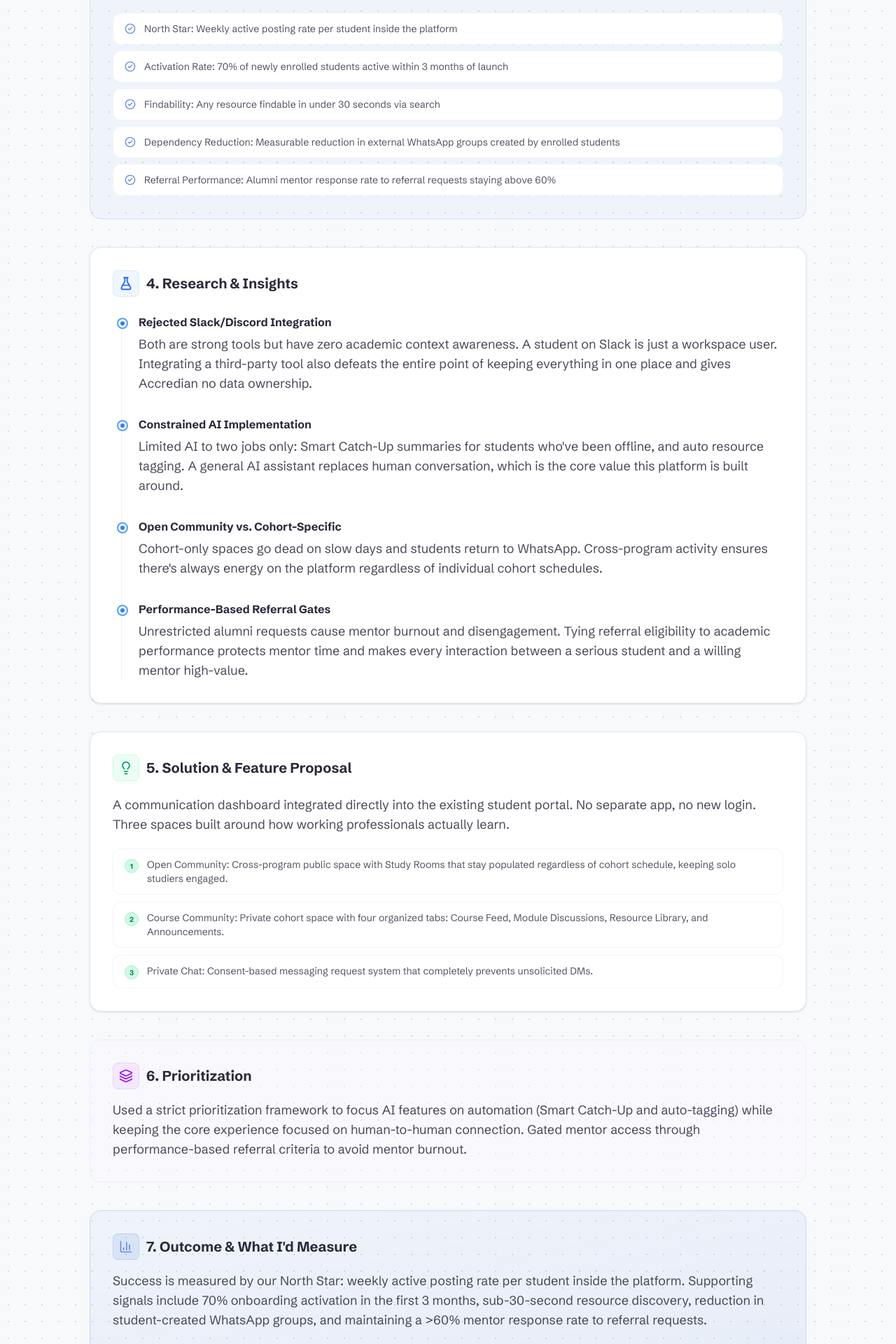
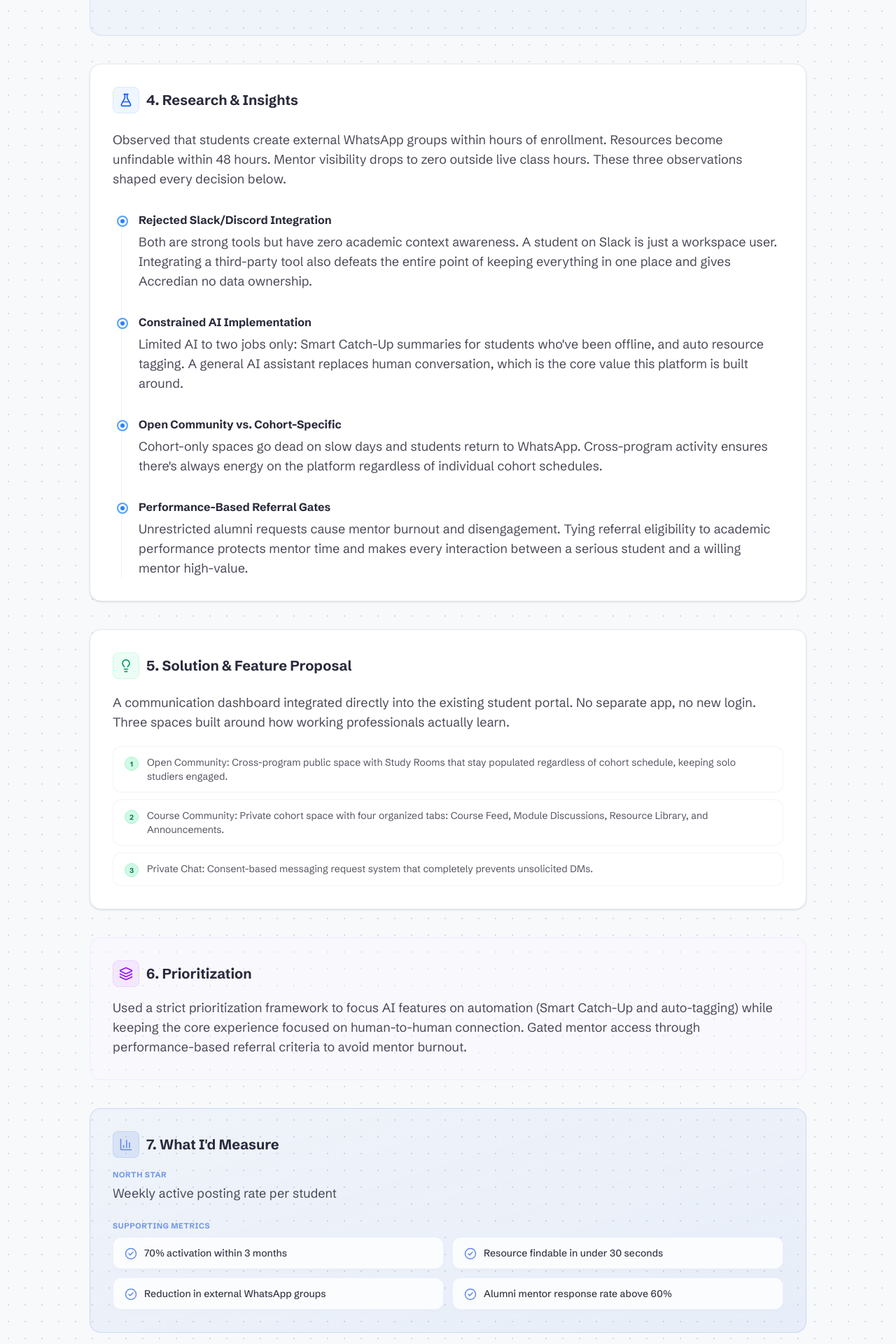
Before and after one commit to Ujjaval0/Product_portfolio, a Next.js app: page /work/accredian-connect in a window 1280 px wide. Shown: the part 1700-3620 px from the top of the page at 70% size. Built offline with nearby package versions, Linux system fonts and the light colour scheme.

Commit message:
mission complete

```diff
--- a/src/app/work/[slug]/page.tsx
+++ b/src/app/work/[slug]/page.tsx
@@ -130,11 +130,14 @@ export default async function CaseStudyPage({ params }: PageProps) {
               <div className="p-2 rounded-lg bg-accent/10 border border-accent/20">
                 <Target className="h-5 w-5 text-accent" />
               </div>
-              <h2 className="font-sans text-xl font-bold text-dark">3. Goal & Success Metrics</h2>
+              <h2 className="font-sans text-xl font-bold text-dark">
+                {project.goalMetrics.metrics && project.goalMetrics.metrics.length > 0 ? "3. Goal & Success Metrics" : "3. Goal"}
+              </h2>
             </div>
 
             <p className="font-normal text-dark/85 mb-5">{project.goalMetrics.goal}</p>
 
+            {project.goalMetrics.metrics && project.goalMetrics.metrics.length > 0 && (
               <div className="space-y-2">
                 {project.goalMetrics.metrics.map((metric, idx) => (
                   <div key={idx} className="flex items-start gap-3 bg-white rounded-xl border border-accent/10 px-4 py-3">
@@ -143,6 +146,7 @@ export default async function CaseStudyPage({ params }: PageProps) {
                   </div>
                 ))}
               </div>
+            )}
           </div>
 
           {/* ── Section 4: Research / Insights ── */}
@@ -153,6 +157,12 @@ export default async function CaseStudyPage({ params }: PageProps) {
               </div>
               <h2 className="font-sans text-xl font-bold text-dark">4. Research & Insights</h2>
             </div>
+
+            {project.researchIntro && (
+              <p className="text-dark/85 font-normal mb-8 leading-relaxed">
+                {project.researchIntro}
+              </p>
+            )}
 
             <div className="relative border-l border-warm-border/60 pl-6 ml-3 space-y-8">
               {project.research.map((item, idx) => (
@@ -209,9 +219,32 @@ export default async function CaseStudyPage({ params }: PageProps) {
               <div className="p-2 rounded-lg bg-accent/15 border border-accent/20">
                 <BarChart3 className="h-5 w-5 text-accent" />
               </div>
-              <h2 className="font-sans text-xl font-bold text-dark">7. Outcome & What I'd Measure</h2>
+              <h2 className="font-sans text-xl font-bold text-dark">
+                {project.measurementPoints ? "7. What I'd Measure" : "7. Outcome & What I'd Measure"}
+              </h2>
             </div>
-            <p className="font-normal text-dark/85">{project.measurement}</p>
+            {project.measurementPoints ? (
+              <div className="space-y-6">
+                <div>
+                  <span className="text-[11px] font-bold uppercase tracking-wider text-accent/90 block mb-1">North Star</span>
+                  <p className="text-lg font-bold text-dark">{project.measurementPoints.northStar}</p>
+                </div>
+
+                <div className="space-y-2">
+                  <span className="text-[11px] font-bold uppercase tracking-wider text-accent/90 block mb-2">Supporting Metrics</span>
+                  <div className="grid sm:grid-cols-2 gap-3">
+                    {project.measurementPoints.points.map((point, idx) => (
+                      <div key={idx} className="flex items-start gap-2.5 bg-white/80 backdrop-blur-xs rounded-xl border border-accent/10 px-4 py-3 shadow-[0_2px_8px_rgba(26,26,26,0.02)]">
+                        <CheckCircle2 className="h-4.5 w-4.5 text-accent mt-0.5 shrink-0" />
+                        <span className="text-sm font-medium text-dark/95">{point}</span>
+                      </div>
+                    ))}
+                  </div>
+                </div>
+              </div>
+            ) : (
+              <p className="font-normal text-dark/85 whitespace-pre-line">{project.measurement}</p>
+            )}
           </div>
 
           {/* ── Self-Reflection ── */}
--- a/src/data/portfolio.json
+++ b/src/data/portfolio.json
@@ -46,14 +46,9 @@
       "problemData": "Students immediately create external WhatsApp groups upon enrollment, leading to lost resources, end of mentor visibility post-class, and zero data visibility for Accredian.",
       "goalMetrics": {
         "goal": "Build a native communication dashboard directly integrated into the student portal that eliminates WhatsApp/Telegram dependencies and structures student-mentor interactions.",
-        "metrics": [
-          "North Star: Weekly active posting rate per student inside the platform",
-          "Activation Rate: 70% of newly enrolled students active within 3 months of launch",
-          "Findability: Any resource findable in under 30 seconds via search",
-          "Dependency Reduction: Measurable reduction in external WhatsApp groups created by enrolled students",
-          "Referral Performance: Alumni mentor response rate to referral requests staying above 60%"
-        ]
+        "metrics": []
       },
+      "researchIntro": "Observed that students create external WhatsApp groups within hours of enrollment. Resources become unfindable within 48 hours. Mentor visibility drops to zero outside live class hours. These three observations shaped every decision below.",
       "research": [
         {
           "title": "Rejected Slack/Discord Integration",
@@ -79,7 +74,16 @@
         "Private Chat: Consent-based messaging request system that completely prevents unsolicited DMs."
       ],
       "prioritization": "Used a strict prioritization framework to focus AI features on automation (Smart Catch-Up and auto-tagging) while keeping the core experience focused on human-to-human connection. Gated mentor access through performance-based referral criteria to avoid mentor burnout.",
-      "measurement": "Success is measured by our North Star: weekly active posting rate per student inside the platform. Supporting signals include 70% onboarding activation in the first 3 months, sub-30-second resource discovery, reduction in student-created WhatsApp groups, and maintaining a >60% mentor response rate to referral requests.",
+      "measurement": "",
+      "measurementPoints": {
+        "northStar": "Weekly active posting rate per student",
+        "points": [
+          "70% activation within 3 months",
+          "Resource findable in under 30 seconds",
+          "Reduction in external WhatsApp groups",
+          "Alumni mentor response rate above 60%"
+        ]
+      },
       "role": "Product Manager. I owned the entire product plan solo—from background research and problem framing to feature design, trade-off decisions, launch strategy, and designing the working live prototype.",
       "process": [
         {
--- a/src/data/portfolio.ts
+++ b/src/data/portfolio.ts
@@ -25,6 +25,7 @@ export interface CaseStudy {
     metrics: string[];
   };
   // Section 4: Research / Insights
+  researchIntro?: string;
   research: {
     title: string;
     content: string;
@@ -36,6 +37,10 @@ export interface CaseStudy {
   prioritization?: string;
   // Section 7: Outcome / Measurement
   measurement: string;
+  measurementPoints?: {
+    northStar: string;
+    points: string[];
+  };
   // Legacy fields
   role: string;
   process: {
```
Lines whose indentation alone changed are shown as unchanged.
